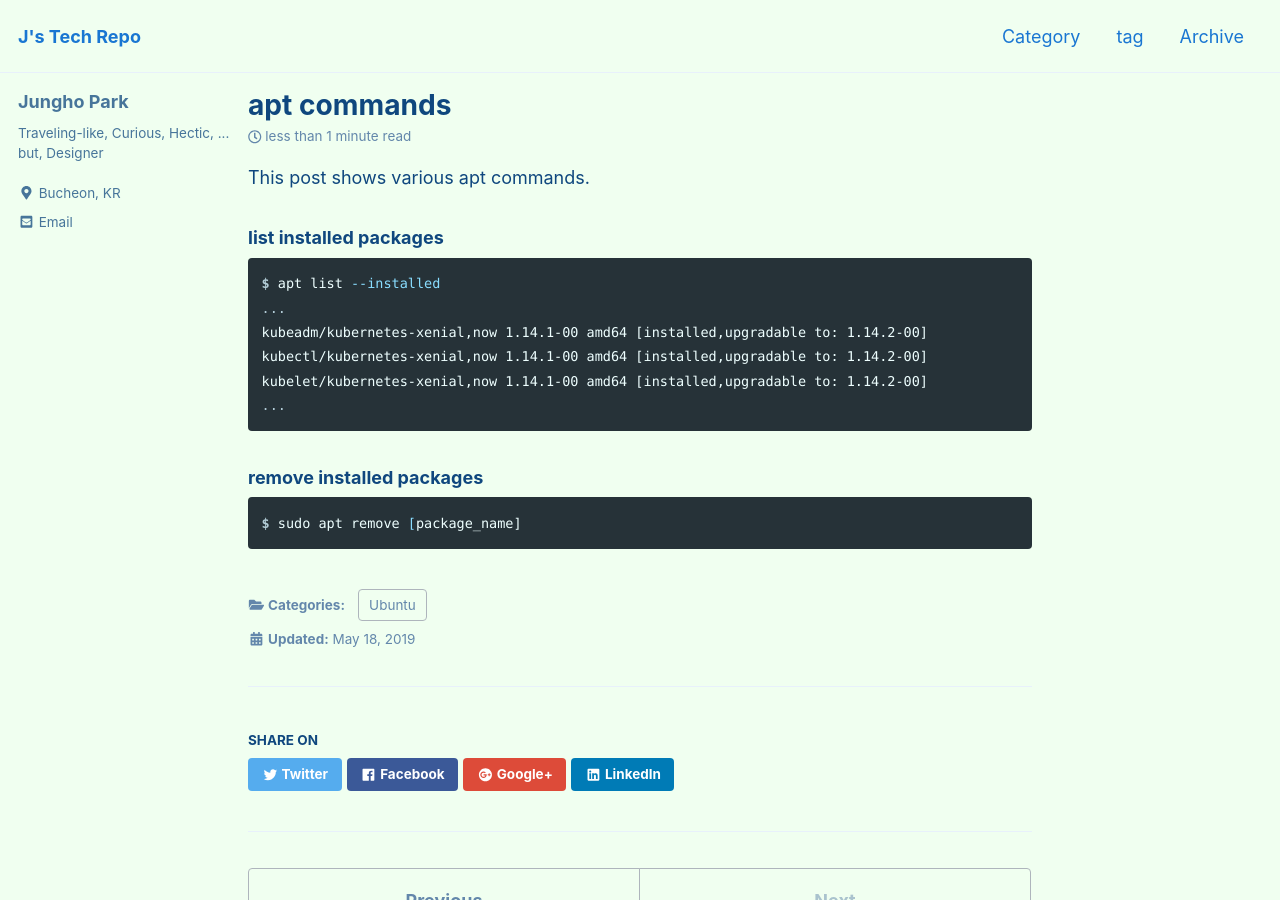
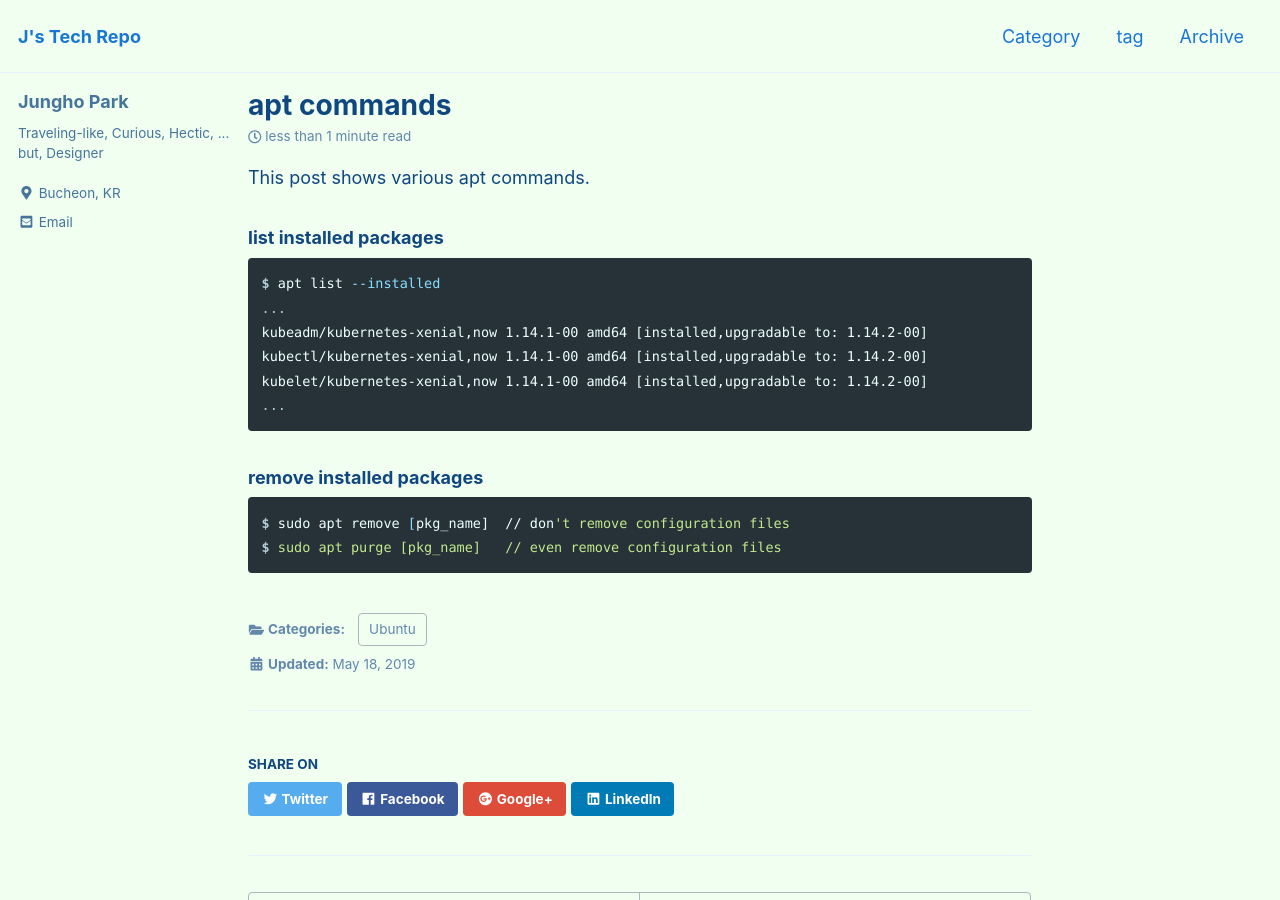
Before and after one commit to unipark00/tekrepo, a Jekyll site: the page built from _posts/2019-05-18-ubuntu-apt-command.md, in a window 1280 px wide and 900 px high. Built offline with Jekyll 4.4.1, drawn with Linux system fonts in a browser that asks for light colours; cached includes are drawn as plain includes.

Commit message:
Update 2019-05-18-ubuntu-apt-command.md

````diff
--- a/_posts/2019-05-18-ubuntu-apt-command.md
+++ b/_posts/2019-05-18-ubuntu-apt-command.md
@@ -21,5 +21,6 @@ kubelet/kubernetes-xenial,now 1.14.1-00 amd64 [installed,upgradable to: 1.14.2-0
 
 ### remove installed packages
 ```console
-$ sudo apt remove [package_name]
+$ sudo apt remove [pkg_name]  // don't remove configuration files
+$ sudo apt purge [pkg_name]   // even remove configuration files
 ```
````
